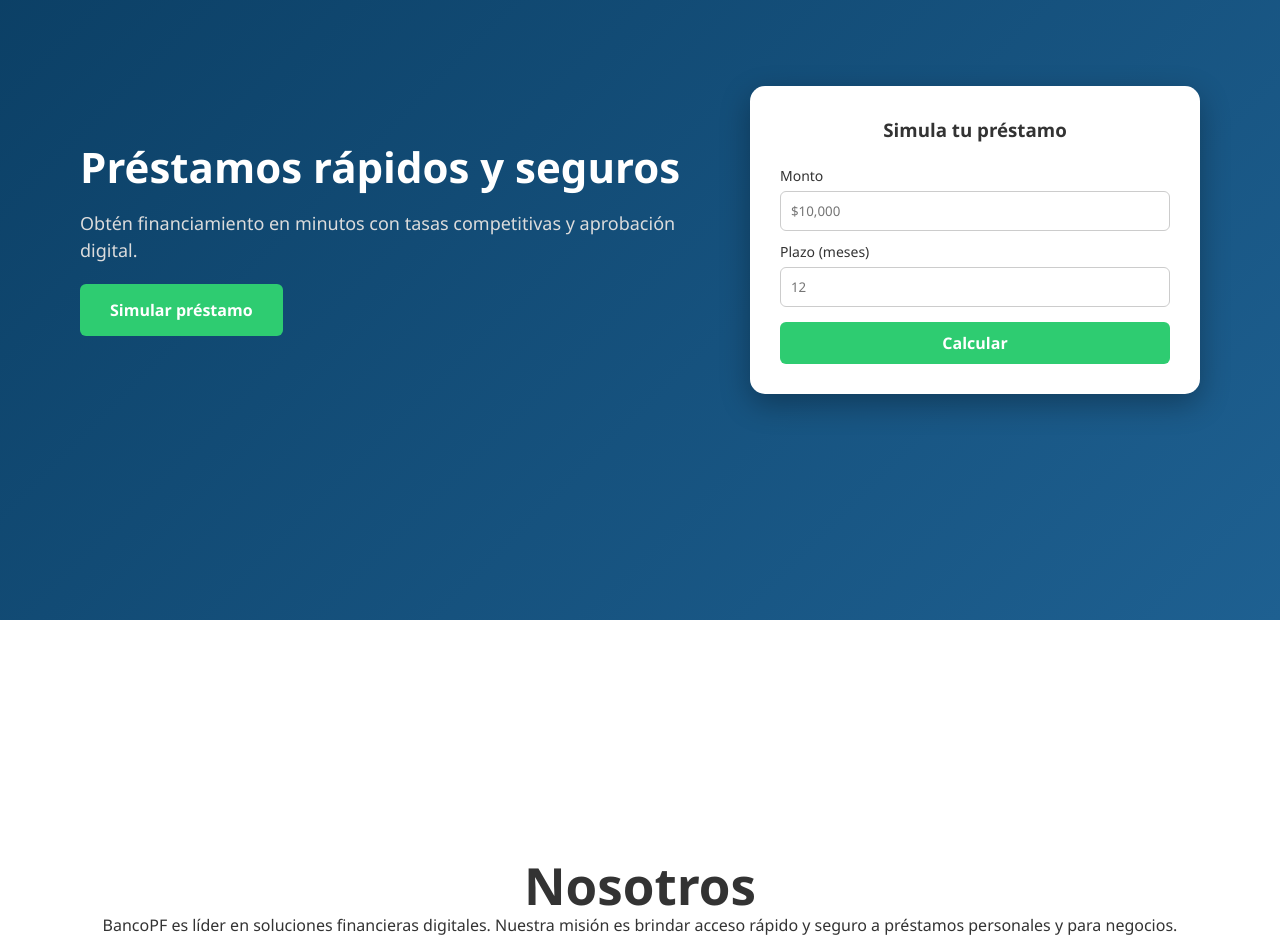
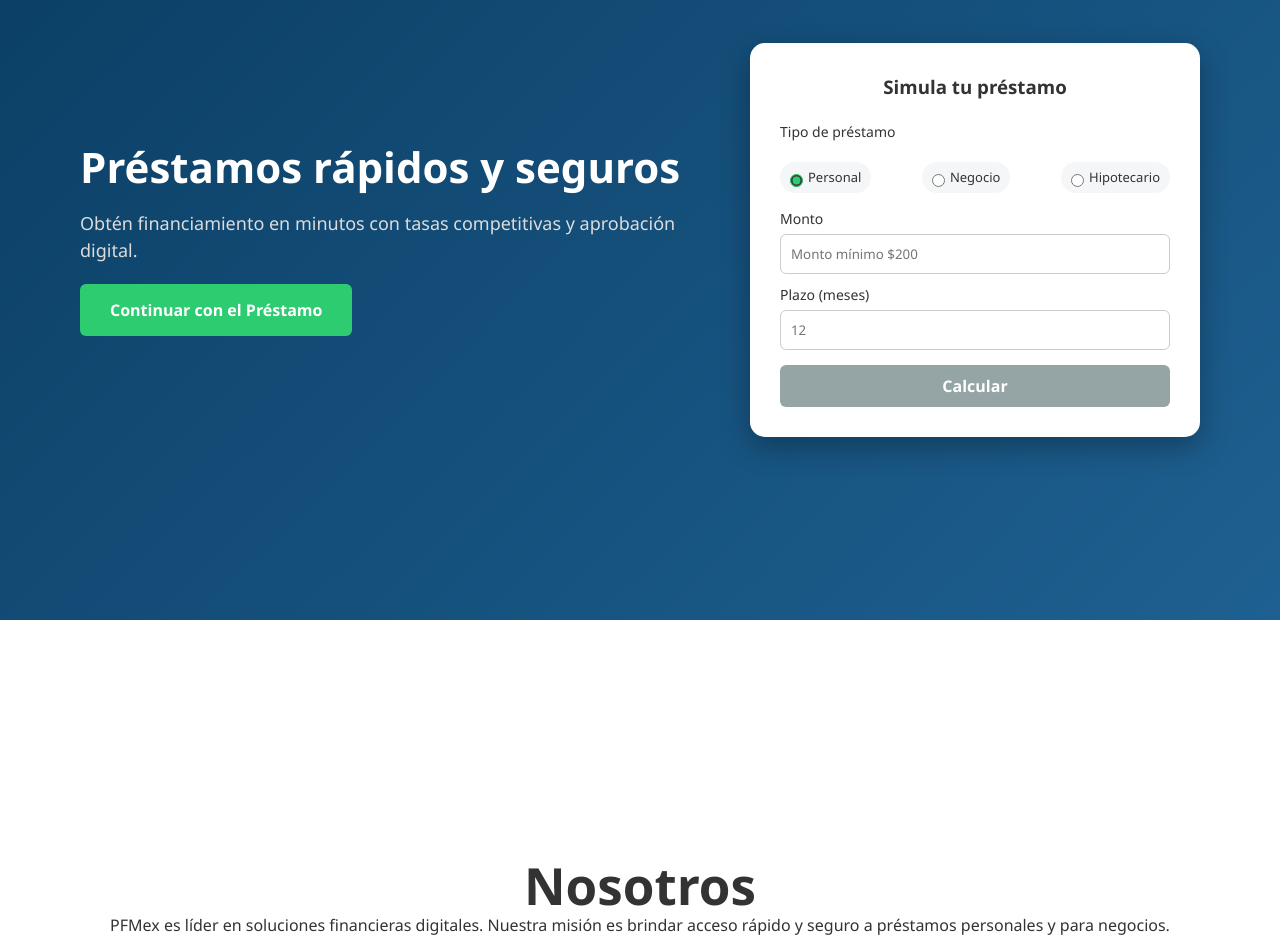
Before and after one commit to AlexisMarquez204/PFMex-Project, a React (Vite) app in the folder Frontend/: page / in a window 1280 px wide. Shown: the part 180-1132 px from the top of the page. Built offline with nearby package versions, Linux system fonts and the light colour scheme.

Commit message:
Actualizacion en frontend, calcular intereses

```diff
--- a/Frontend/src/App.css
+++ b/Frontend/src/App.css
@@ -3,6 +3,17 @@
   padding: 0;
   box-sizing: border-box;
   font-family: "Segoe UI", sans-serif;
+}
+.error-text {
+  color: #e74c3c;
+  font-size: 13px;
+  margin-top: 5px;
+}
+
+button:disabled {
+  background-color: #95a5a6 !important;
+  cursor: not-allowed;
+  transform: none !important;
 }
 
 html, body {
@@ -306,3 +317,72 @@ html, body {
     text-align: left;
   }
 }
+/* ================= RADIO GROUP ================= */
+
+.radio-group {
+  display: flex;
+  justify-content: space-between;
+  gap: 10px;
+  margin: 10px 0 15px 0;
+}
+
+.radio-group label {
+  display: flex;
+  align-items: center;
+  gap: 5px;
+  font-size: 13px;
+  cursor: pointer;
+  background: #f4f6f8;
+  padding: 6px 10px;
+  border-radius: 20px;
+  transition: all 0.3s ease;
+}
+
+.radio-group input[type="radio"] {
+  accent-color: #2ecc71;
+  cursor: pointer;
+}
+
+.radio-group label:hover {
+  background: #e8f8f0;
+}
+
+/* ================= RESULTADO ================= */
+
+.resultado-box {
+  margin-top: 15px;
+  padding: 12px;
+  border-radius: 10px;
+  background: linear-gradient(135deg, #ecfdf5, #d1f5e0);
+  border: 1px solid #2ecc71;
+  animation: fadeResult 0.4s ease-in-out;
+}
+
+.resultado-box h4 {
+  font-size: 14px;
+  margin-bottom: 8px;
+  color: #0a3d62;
+}
+
+.resultado-item {
+  display: flex;
+  justify-content: space-between;
+  font-size: 13px;
+  margin-bottom: 4px;
+}
+
+.resultado-item span:last-child {
+  font-weight: bold;
+  color: #27ae60;
+}
+
+@keyframes fadeResult {
+  from {
+    opacity: 0;
+    transform: translateY(10px);
+  }
+  to {
+    opacity: 1;
+    transform: translateY(0);
+  }
+}
--- a/Frontend/src/App.jsx
+++ b/Frontend/src/App.jsx
@@ -4,9 +4,23 @@ import "./App.css";
 function App() {
   const [navColor, setNavColor] = useState("blue");
 
+  const [tipoPrestamo, setTipoPrestamo] = useState("personal");
+  const [monto, setMonto] = useState("");
+  const [plazo, setPlazo] = useState("");
+  const [errorMonto, setErrorMonto] = useState("");
+  const [resultado, setResultado] = useState(null);
+
   const heroRef = useRef(null);
   const nosotrosRef = useRef(null);
   const contactoRef = useRef(null);
+
+  const configuracionPrestamo = {
+    personal: { minimo: 200, tasa: 0.07 },
+    negocio: { minimo: 10000, tasa: 0.08 },
+    hipotecario: { minimo: 50000, tasa: 0.09 },
+  };
+
+  const configActual = configuracionPrestamo[tipoPrestamo];
 
   useEffect(() => {
     const sections = [
@@ -19,7 +33,9 @@ function App() {
       (entries) => {
         entries.forEach((entry) => {
           if (entry.isIntersecting) {
-            const section = sections.find((s) => s.ref.current === entry.target);
+            const section = sections.find(
+              (s) => s.ref.current === entry.target
+            );
             if (section) setNavColor(section.color);
           }
         });
@@ -33,41 +49,167 @@ function App() {
 
     return () => {
       sections.forEach((section) => {
-        if (section.ref.current) observer.unobserve(section.ref.current);
+        if (section.ref.current)
+          observer.unobserve(section.ref.current);
       });
     };
   }, []);
 
+  useEffect(() => {
+    if (monto && Number(monto) < configActual.minimo) {
+      setErrorMonto(
+        `El monto mínimo para préstamo ${tipoPrestamo} es $${configActual.minimo}`
+      );
+    } else {
+      setErrorMonto("");
+    }
+  }, [monto, tipoPrestamo]);
+
+  const formularioValido =
+    monto &&
+    plazo &&
+    Number(monto) >= configActual.minimo;
+
+  const calcularPrestamo = () => {
+    const P = Number(monto);
+    const i = configActual.tasa;
+    const n = Number(plazo);
+
+    const pagoMensual =
+      (P * i) / (1 - Math.pow(1 + i, -n));
+
+    const totalPagar = pagoMensual * n;
+
+    setResultado({
+      pagoMensual: pagoMensual.toFixed(2),
+      totalPagar: totalPagar.toFixed(2),
+      tasa: configActual.tasa * 100,
+    });
+  };
+
   return (
     <div className="app">
       {/* NAVBAR */}
-      <nav className={`navbar ${navColor === "blue" ? "navbar-blue" : "navbar-white"}`}>
+      <nav
+        className={`navbar ${
+          navColor === "blue" ? "navbar-blue" : "navbar-white"
+        }`}
+      >
         <div className="logo">PFMex</div>
         <ul className="nav-links">
-          <li onClick={() => heroRef.current.scrollIntoView({ behavior: "smooth" })}>Inicio</li>
-          <li onClick={() => nosotrosRef.current.scrollIntoView({ behavior: "smooth" })}>Nosotros</li>
-          <li onClick={() => contactoRef.current.scrollIntoView({ behavior: "smooth" })}>Contacto</li>
+          <li onClick={() => heroRef.current.scrollIntoView({ behavior: "smooth" })}>
+            Inicio
+          </li>
+          <li onClick={() => nosotrosRef.current.scrollIntoView({ behavior: "smooth" })}>
+            Nosotros
+          </li>
+          <li onClick={() => contactoRef.current.scrollIntoView({ behavior: "smooth" })}>
+            Contacto
+          </li>
         </ul>
         <div className="nav-buttons">
-          <button className={`btn-outline ${navColor === "white" ? "btn-dark" : ""}`}>Login</button>
-          <button className="btn-primary">Solicitar préstamo</button>
+          <button className={`btn-outline ${navColor === "white" ? "btn-dark" : ""}`}>
+            Login
+          </button>
+          <button className="btn-primary">
+            Solicitar préstamo
+          </button>
         </div>
       </nav>
 
-      {/* HERO / SIMULADOR */}
+      {/* HERO */}
       <section ref={heroRef} className="section hero">
         <div className="hero-text fade-in">
           <h1>Préstamos rápidos y seguros</h1>
-          <p>Obtén financiamiento en minutos con tasas competitivas y aprobación digital.</p>
-          <button className="btn-primary large">Simular préstamo</button>
+          <p>
+            Obtén financiamiento en minutos con tasas competitivas y aprobación digital.
+          </p>
+          <button className="btn-primary large">
+            Continuar con el Préstamo
+          </button>
         </div>
+
         <div className="loan-card fade-in delay">
           <h3>Simula tu préstamo</h3>
+
+          <label>Tipo de préstamo</label>
+          <div className="radio-group">
+            <label>
+              <input
+                type="radio"
+                value="personal"
+                checked={tipoPrestamo === "personal"}
+                onChange={(e) => setTipoPrestamo(e.target.value)}
+              />
+              Personal
+            </label>
+
+            <label>
+              <input
+                type="radio"
+                value="negocio"
+                checked={tipoPrestamo === "negocio"}
+                onChange={(e) => setTipoPrestamo(e.target.value)}
+              />
+              Negocio
+            </label>
+
+            <label>
+              <input
+                type="radio"
+                value="hipotecario"
+                checked={tipoPrestamo === "hipotecario"}
+                onChange={(e) => setTipoPrestamo(e.target.value)}
+              />
+              Hipotecario
+            </label>
+          </div>
+
           <label>Monto</label>
-          <input type="number" placeholder="$10,000" />
+          <input
+            type="number"
+            placeholder={`Monto mínimo $${configActual.minimo}`}
+            value={monto}
+            onChange={(e) => setMonto(e.target.value)}
+          />
+          {errorMonto && <p className="error-text">{errorMonto}</p>}
+
           <label>Plazo (meses)</label>
-          <input type="number" placeholder="12" />
-          <button className="btn-primary full">Calcular</button>
+          <input
+            type="number"
+            placeholder="12"
+            value={plazo}
+            onChange={(e) => setPlazo(e.target.value)}
+          />
+
+          <button
+            className="btn-primary full"
+            disabled={!formularioValido}
+            onClick={calcularPrestamo}
+          >
+            Calcular
+          </button>
+
+          {resultado && (
+            <div className="resultado-box">
+              <h4>Resumen del préstamo</h4>
+
+              <div className="resultado-item">
+                <span>Tasa mensual:</span>
+                <span>{resultado.tasa}%</span>
+              </div>
+
+              <div className="resultado-item">
+                <span>Pago mensual:</span>
+                <span>${resultado.pagoMensual}</span>
+              </div>
+
+              <div className="resultado-item">
+                <span>Total a pagar:</span>
+                <span>${resultado.totalPagar}</span>
+              </div>
+            </div>
+          )}
         </div>
       </section>
 
@@ -75,9 +217,10 @@ function App() {
       <section ref={nosotrosRef} className="section nosotros">
         <h1 className="fade-in">Nosotros</h1>
         <p className="fade-in delay">
-          BancoPF es líder en soluciones financieras digitales. Nuestra misión es brindar
+          PFMex es líder en soluciones financieras digitales. Nuestra misión es brindar
           acceso rápido y seguro a préstamos personales y para negocios.
         </p>
+
         <div className="nosotros-content fade-in delay-2">
           <h2>Nuestros valores</h2>
           <ul>
@@ -86,9 +229,10 @@ function App() {
             <li>Seguridad de tus datos y operaciones</li>
             <li>Atención personalizada y soporte 24/7</li>
           </ul>
+
           <h2>Nuestra historia</h2>
           <p>
-            Desde 2015, BancoPF ha ayudado a miles de clientes a cumplir sus metas
+            Desde 2026, PFMex ayudará a miles de clientes a cumplir sus metas
             financieras, ofreciendo soluciones digitales innovadoras y confiables.
           </p>
         </div>
@@ -98,17 +242,20 @@ function App() {
       <section ref={contactoRef} className="section contacto">
         <h1 className="fade-in">Contacto</h1>
         <p className="fade-in delay">
-          Escríbenos a contacto@bancopf.com o llámanos al +1 555 123 4567.
+          Escríbenos a PFMex@banco.com o llámanos al +52 5658690768.
         </p>
+
         <div className="contacto-content fade-in delay-2">
           <h2>Ubicación</h2>
-          <p>Calle Principal 123, Ciudad Financiera, País</p>
+          <p>Calle Principal 123, Estado de México, México</p>
+
           <h2>Redes sociales</h2>
           <ul>
-            <li>Facebook: /BancoPF</li>
-            <li>Twitter: @BancoPF</li>
-            <li>LinkedIn: /company/BancoPF</li>
+            <li>Facebook: /PFMex</li>
+            <li>Twitter: @PFMex</li>
+            <li>LinkedIn: /company/PFMex</li>
           </ul>
+
           <h2>Horario de atención</h2>
           <p>Lunes a Viernes: 9:00 AM - 6:00 PM</p>
         </div>
```
